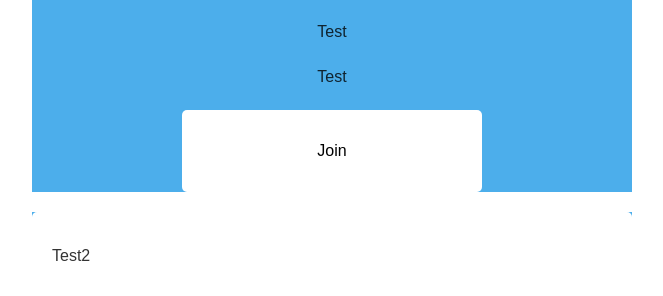
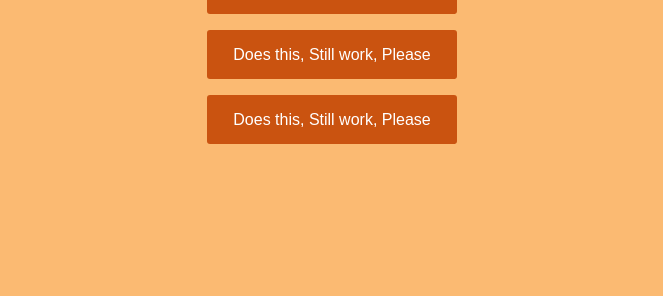
Before and after one commit to sjwarner/hex, a Flask app: page /event_list in a window 1280 px wide. Shown: the part 504-800 px from the top of the page, without its empty margins (308-971 px from the left). After the commit the page ends 648 px from the top, so only its background shows below. Run offline with Flask 2, Linux system fonts and the light colour scheme; data comes from the database, SQL or seed files in the repository; both versions use the stored data as it was after the commit.

Commit message:
add event page

```diff
--- a/app.py
+++ b/app.py
@@ -34,6 +34,15 @@ def do_admin_login():
 @app.route('/registration')
 def do_registration():
     return render_template('register.html')
+
+@app.route('/event_page/<id>')
+def get_event_page(id):
+
+    Session = sessionmaker(bind=engine)
+    s = Session()
+    event = s.query(Event).filter(Event.id==id).one()
+
+    return render_template('event_page.html', event=event)
 
 @app.route('/join', methods=['POST'])
 def do_join():
--- a/static/style.css
+++ b/static/style.css
@@ -7,7 +7,7 @@ box-sizing: border-box;
 }
 body {
 font-family: Arial;
-background-color: #FFFFFF;
+background-color: #FBBA72;
 padding: 50px;
 }
 .login {
@@ -51,7 +51,7 @@ box-shadow: none;
 
 .btn {
   border: 2px solid transparent;
-  background: #3498DB;
+  background: #CA5310;
   color: #ffffff;
   font-size: 16px;
   line-height: 25px;
@@ -67,7 +67,7 @@ box-shadow: none;
 }
 
 .btn:hover {
-  background-color: #2980B9;
+  background-color: #8F250C;
 }
 
 .login-link {
@@ -98,12 +98,6 @@ $background-green: #1ead37;
 $blue: #0A92E5;
 $blue-medium: #4CAEEB;
 $blue-dark: #07507A;
-
-body {
-  margin: 0;
-  padding: 0;
-  background-color: #F4F5F6;
-}
 
 a.image-link {
   text-decoration: none;
@@ -158,14 +152,14 @@ b, .bold {
 }
 
 .md-card {
-  background-color: #4CAEEB;
+  background-color: #CA5310;
   max-width: 600px;
   min-height: 200px;
   text-align: center;
-  margin: 0 auto;
+  margin: 10px auto;
 
   .card-header {
-    min-height: 12px;
+    min-height: 24px;
     background-color: #FFFFFF;
     color: #000000;
     font-size: 24px;
@@ -176,7 +170,7 @@ b, .bold {
 }
 
 .topnav {
-    background-color: #333;
+    background-color: #CA5310;
     overflow: hidden;
 }
 
--- a/templates/event_list.html
+++ b/templates/event_list.html
@@ -4,26 +4,11 @@
 {% include 'nav.html' %}
  <div class="container">
    {% for event in events %}
-   <div class="md-card container-shadow">
-     <div class="card-header">
-       {% if event.event_name %}<h4>{{ event.event_name }}</h4>{% endif %}
-     </div>
-     <div class="content-section">
-       <img src="https://www.iconfinder.com/icons/339771/bee_food_honey_natural_sugar_sweet_icon" class="icon center">
-       {% if event.event_description %}<h4>{{ event.event_description }}</h4>{% endif %}
-       {% if event.event_location %}<h4>{{ event.event_location }}</h4>{% endif %}
-       {% if event.event_active %}<h4>{{ event.event_active }}</h4>{% endif %}
-       <form action="/join" >
-         <div class="login">
-       		<div class="login-screen">
-       			<div class="login-form">
-               <input type="submit" style="background-color: #FFFFFF;" value="Join">
-             </div>
-           </div>
-         </div>
-       </form>
-     </div>
-   </div>
+    {% if event.active %}
+     <form action="/event_page/{{event.id}}" >
+       <input type="submit" class="btn" value="{{ event.event_name }}, {{ event.event_description }}, {{ event.event_location }}">
+     </form>
+    {% endif %}
    {% endfor %}
  </div>
 {% endblock %}
--- a/templates/login.html
+++ b/templates/login.html
@@ -34,7 +34,7 @@
   <div class="login">
 		<div class="login-screen">
 			<div class="login-form">
-        <input type="submit" style="background-color: #CC7722;" value="Or register">
+        <input type="submit" class="btn" value="Or register">
       </div>
     </div>
   </div>
--- a/templates/nav.html
+++ b/templates/nav.html
@@ -1,6 +1,11 @@
+<div style="text-align: center;">
+  <img src="/static/bannerlogo.png" alt="Bee Gigglin'">
+</div>
+
 <div class="topnav">
   <a href="/">Home</a>
   <a href="/event_list">Event List</a>
   <a href="/event_form">Create Event</a>
   <a href="/logout">Logout</a>
 </div>
+<br>
```
Also changed, not shown: templates/event_page.html (added, +11 -0 lines), templates/home.html (+12 -6 lines), meetme.db, static/bannerlogo.png (added).
